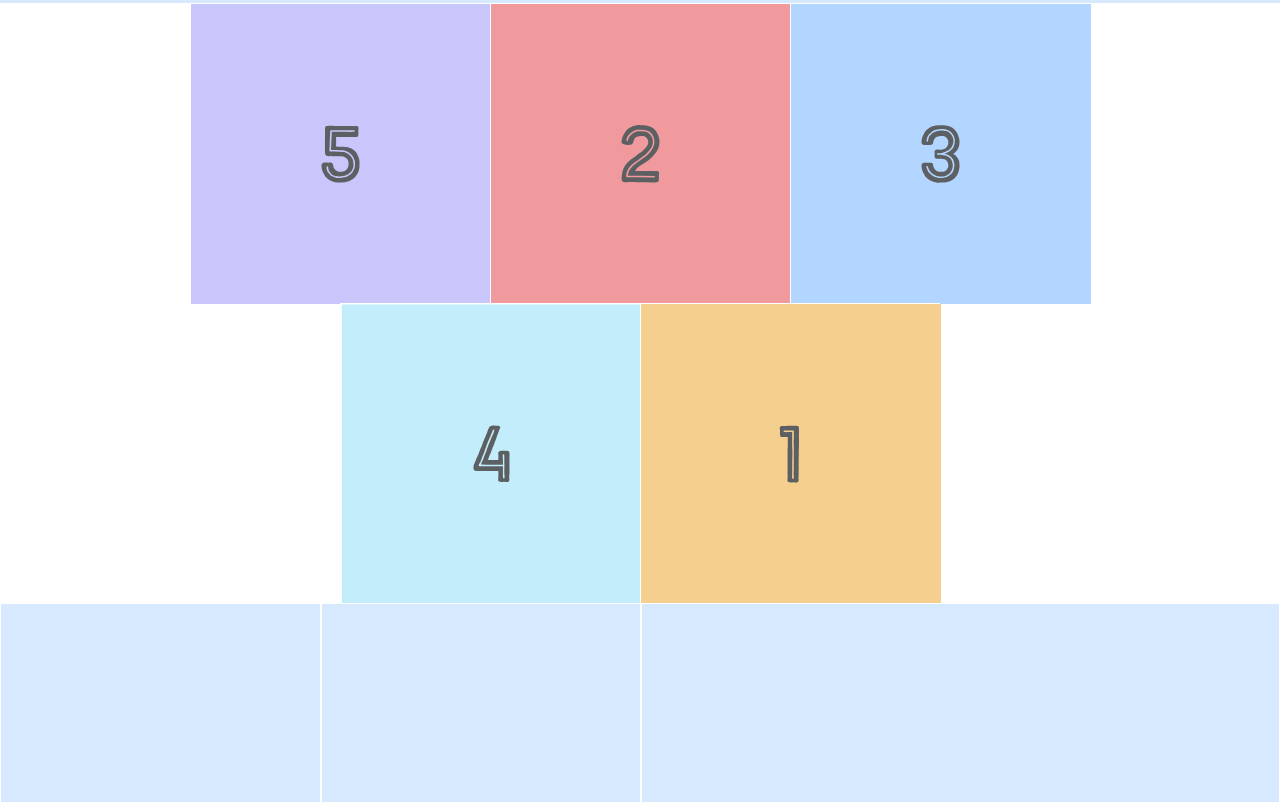
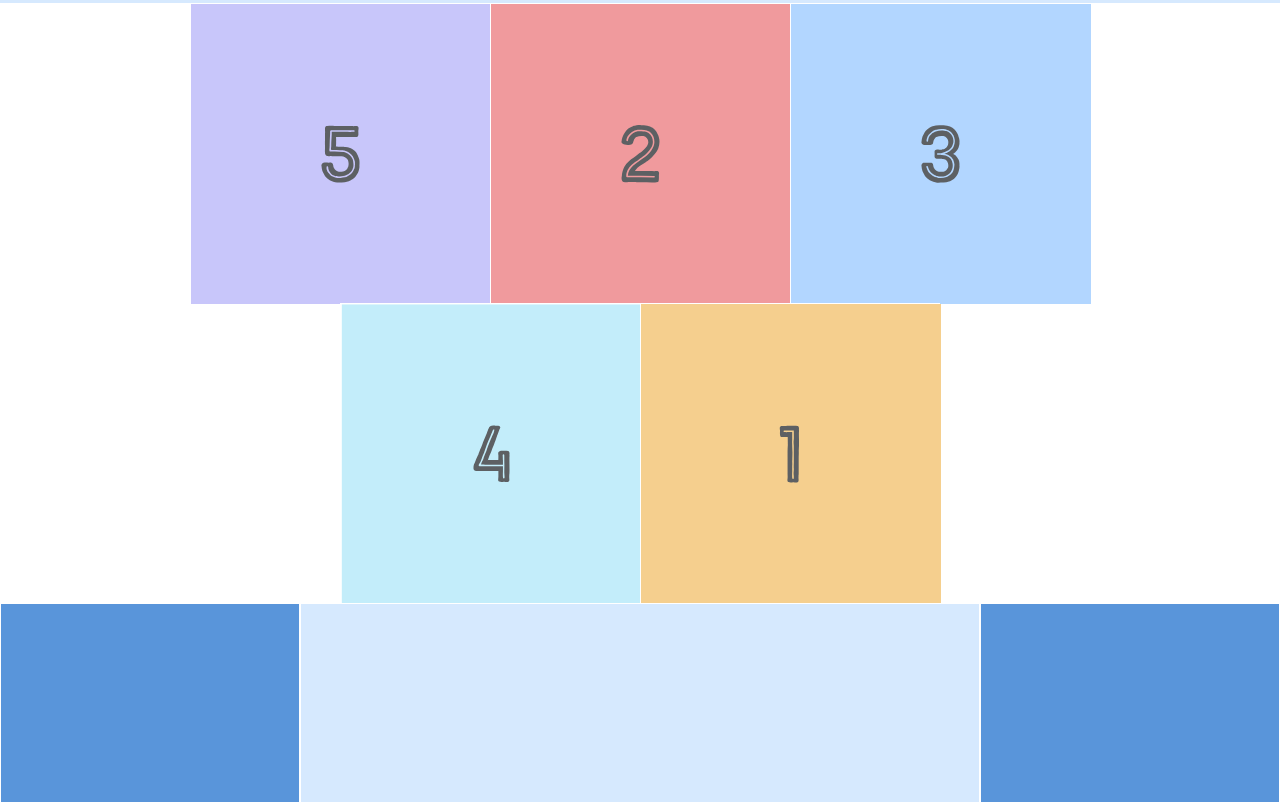
Before and after one commit to asdacosta/Projects-html_css_js, a plain HTML site: page core-css/flexbox/flexbox.html in a window 1280 px wide. Shown: the part 357-1160 px from the top of the page. Drawn offline with Linux system fonts and the light colour scheme.

Commit message:
Make first and last footer box have a fixed weight

```diff
--- a/core-css/flexbox/styles.css
+++ b/core-css/flexbox/styles.css
@@ -85,6 +85,12 @@
     flex: 1;
 }
 
-.footer-three {
+/* .footer-three {
     flex: 2;
+} */
+
+.footer-one, .footer-three {
+    background-color: #5995DA;
+    flex: initial;
+    width: 300px;
 }
```
